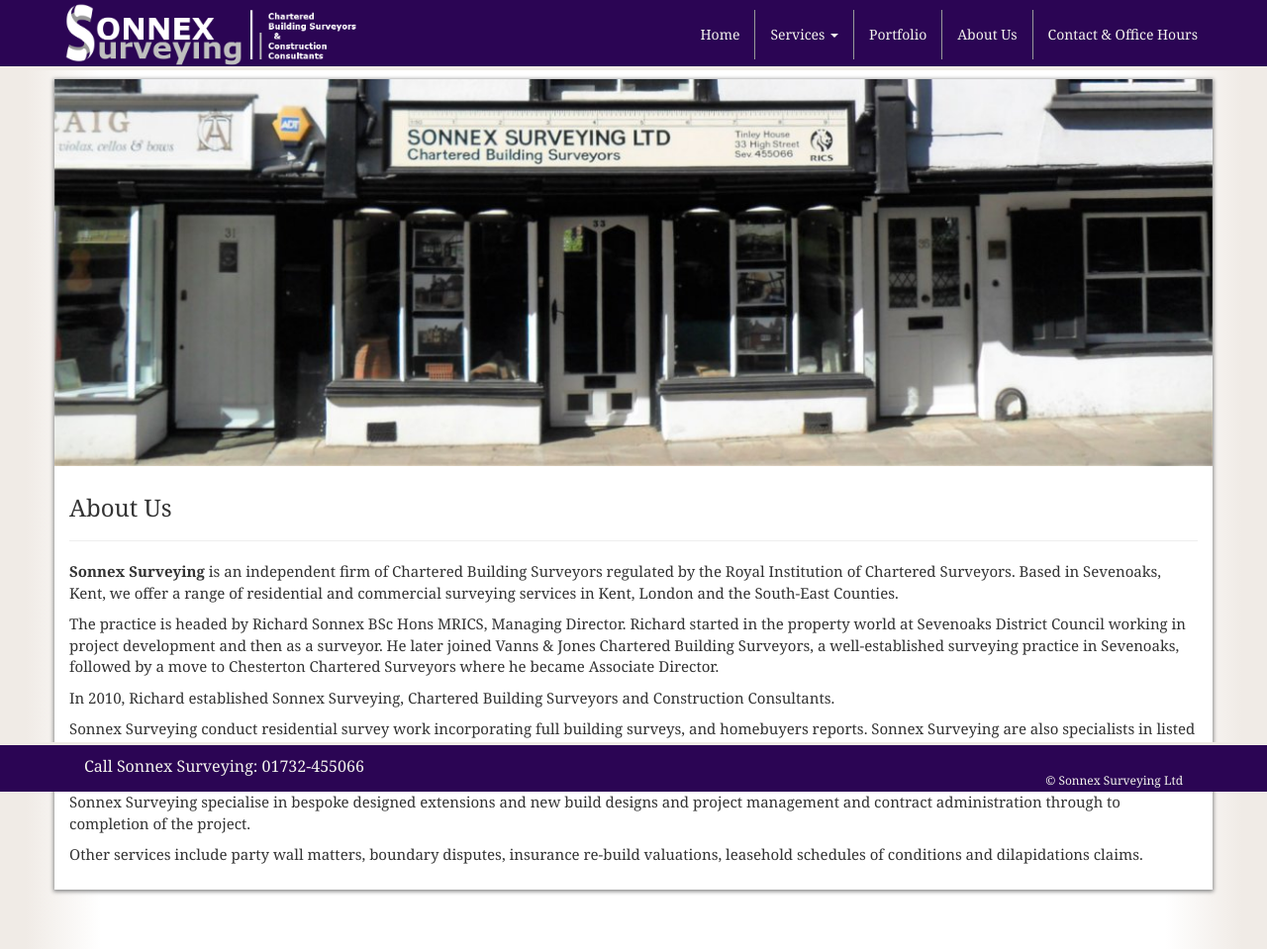
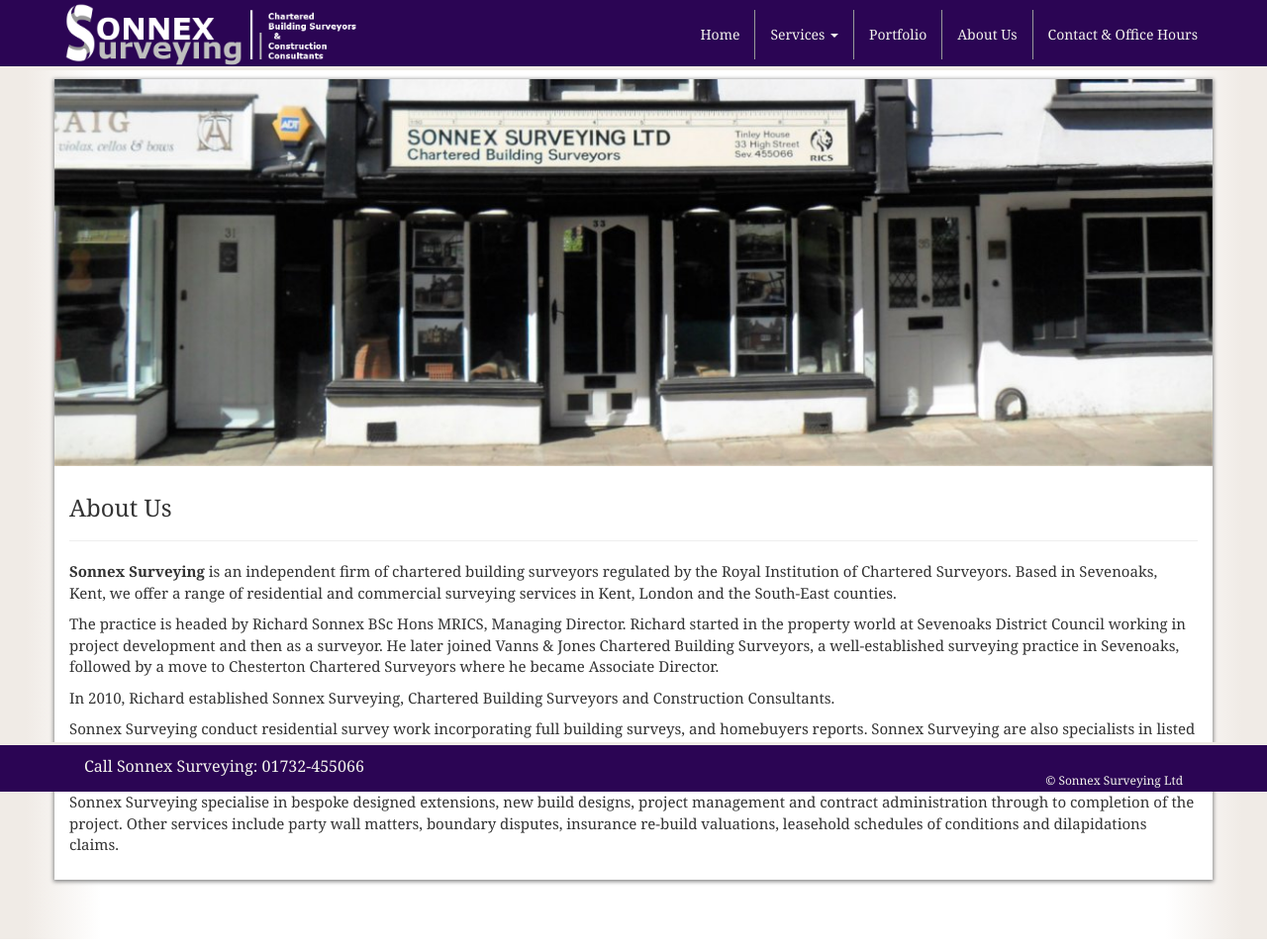
Before and after one commit to bsnxdev/bsnxdev.github.io, a plain HTML site: page about.html in a window 1280 px wide. Shown: the whole page at 99% size. Drawn offline with nearby package versions, Linux system fonts and the light colour scheme; files that its build step writes are made by us from their sources.

Commit message:
Grammar check
About page grammer change.

```diff
--- a/about.html
+++ b/about.html
@@ -93,7 +93,7 @@
                     <h3>About Us</h3>
                     <hr>
                     <p>
-                        <strong>Sonnex Surveying</strong> is an independent firm of Chartered Building Surveyors regulated by the Royal Institution of Chartered Surveyors. Based in Sevenoaks, Kent, we offer a range of residential and commercial surveying services in Kent, London and the South-East Counties.
+                        <strong>Sonnex Surveying</strong> is an independent firm of chartered building surveyors regulated by the Royal Institution of Chartered Surveyors. Based in Sevenoaks, Kent, we offer a range of residential and commercial surveying services in Kent, London and the South-East counties.
                     </p>
                     <p>
                         The practice is headed by Richard Sonnex BSc Hons MRICS, Managing Director. Richard started in the property world at Sevenoaks District Council working in project development and then as a surveyor. He later joined Vanns & Jones Chartered Building Surveyors, a well-established surveying practice in Sevenoaks, followed by a move to Chesterton Chartered Surveyors where he became Associate Director.
@@ -105,10 +105,7 @@
                         Sonnex Surveying conduct residential survey work incorporating full building surveys, and homebuyers reports. Sonnex Surveying are also specialists in listed buildings with a proven track record in maintaining and obtaining planning and listed building permission for altering, converting and extending listed buildings.
                     </p>
                     <p>
-                        Sonnex Surveying specialise in bespoke designed extensions and new build designs and project management and contract administration through to completion of the project.
-                    </p>
-                    <p>
-                        Other services include party wall matters, boundary disputes, insurance re-build valuations,  leasehold schedules of conditions and dilapidations claims.
+                        Sonnex Surveying specialise in bespoke designed extensions, new build designs, project management and contract administration through to completion of the project. Other services include party wall matters, boundary disputes, insurance re-build valuations, leasehold schedules of conditions and dilapidations claims.
                     </p>
                     <!--/.row-->
                 </div>
```
Also changed, not shown: 1 other file.
